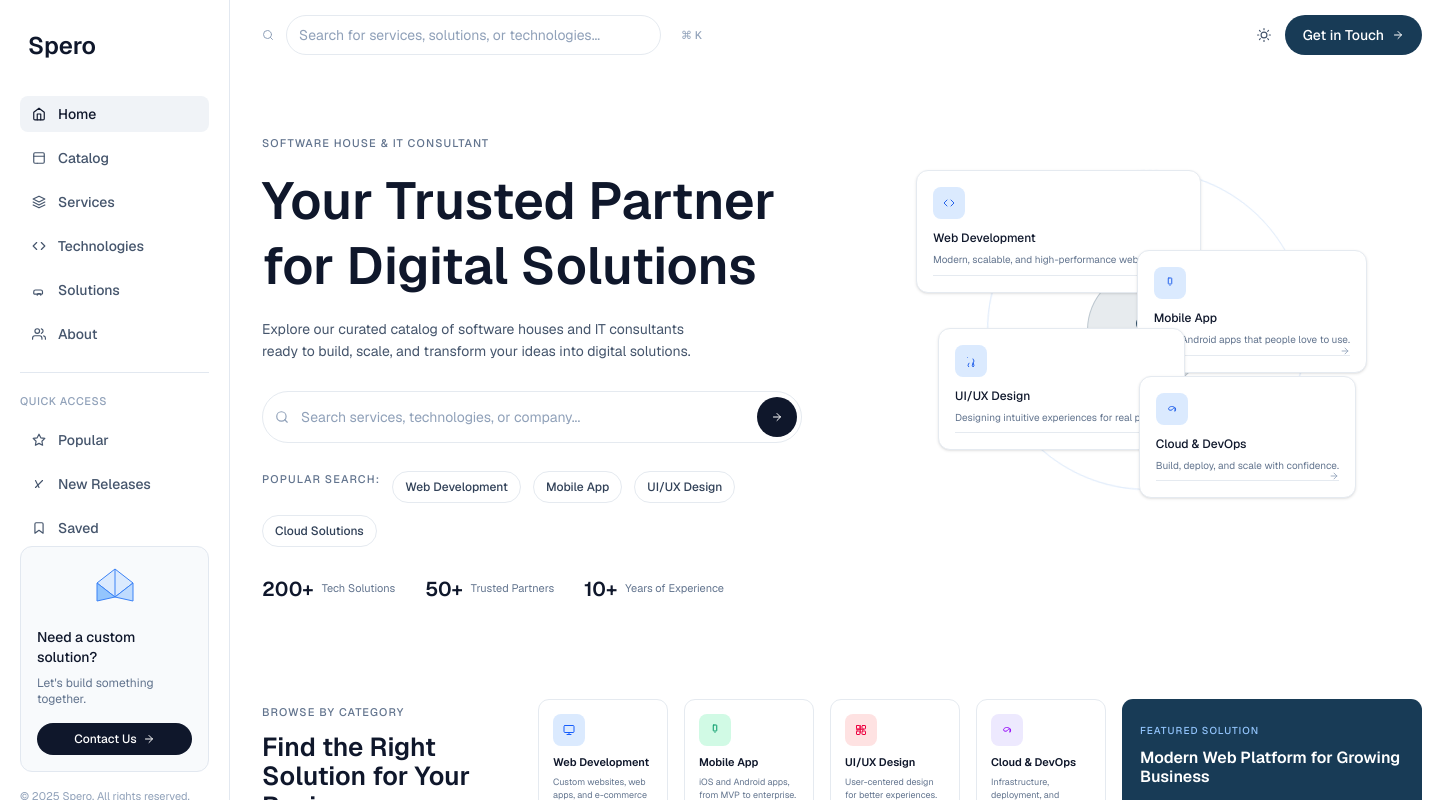
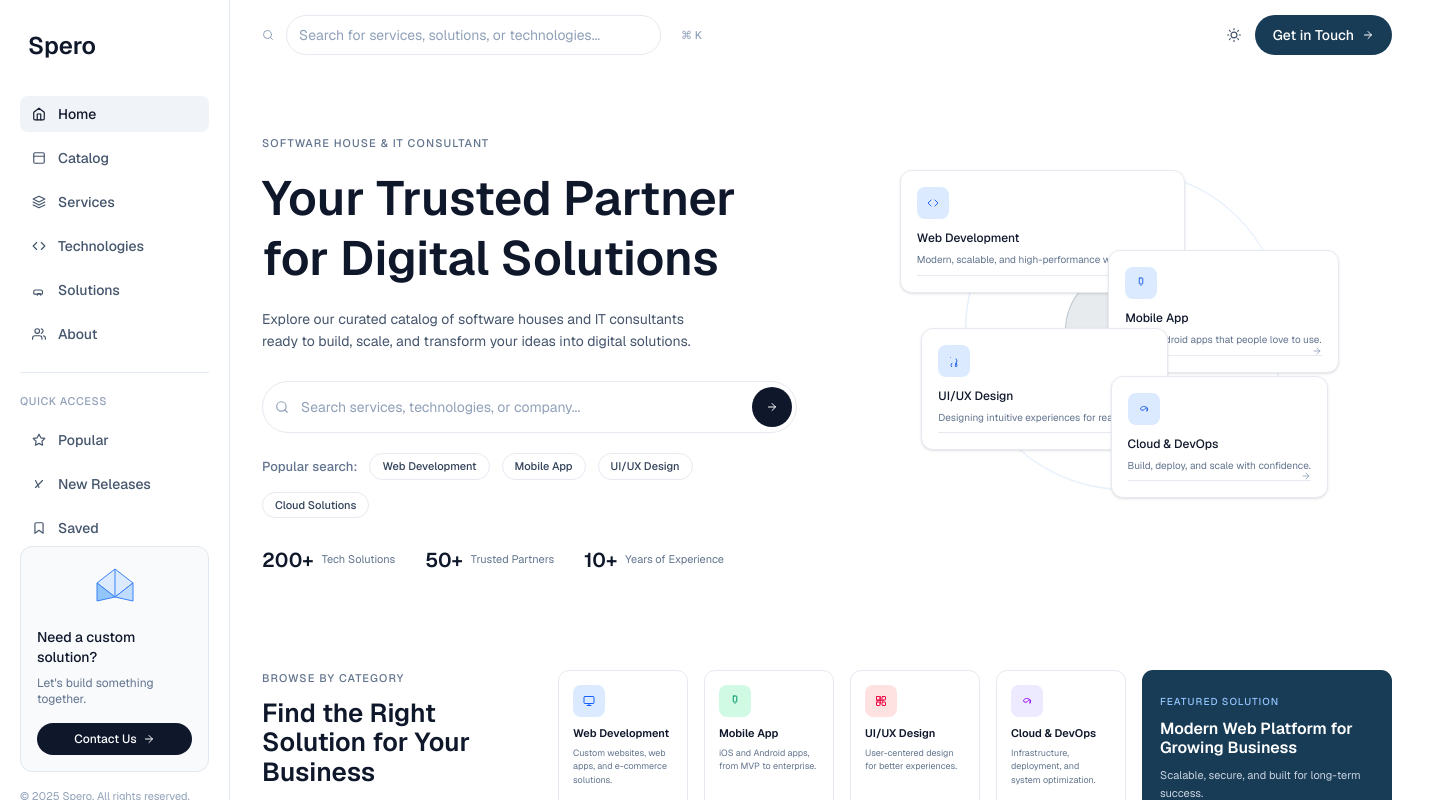
Before and after one commit to RamliWane/e-catalog-SPERO, a Next.js app: page / in a window 1280 px wide. Shown: the whole page, 1454 px wide, since content can reach past the window. Built offline with nearby package versions, Linux system fonts and the light colour scheme.

Commit message:
adjustment page home

```diff
--- a/app/components/home/BrowseByCategory.tsx
+++ b/app/components/home/BrowseByCategory.tsx
@@ -46,7 +46,14 @@ const CATEGORIES = [
 
 type IconComponent = (props: { className?: string; size?: number }) => ReactElement;
 
-function CategoryCard({ icon: Icon, title, desc, count, accent, accentText }: {
+function CategoryCard({
+  icon: Icon,
+  title,
+  desc,
+  count,
+  accent,
+  accentText,
+}: {
   icon: IconComponent;
   title: string;
   desc: string;
@@ -55,28 +62,35 @@ function CategoryCard({ icon: Icon, title, desc, count, accent, accentText }: {
   accentText: string;
 }) {
   const accentColorClass =
-    accentText === "#2563EB" ? "text-blue-600" :
-    accentText === "#10B981" ? "text-emerald-600" :
-    accentText === "#EF4444" ? "text-rose-600" :
-    "text-purple-600";
+    accentText === "#2563EB"
+      ? "text-blue-600"
+      : accentText === "#10B981"
+        ? "text-emerald-600"
+        : accentText === "#EF4444"
+          ? "text-rose-600"
+          : "text-purple-600";
 
   return (
     <a
       href="#"
-      className="flex flex-col bg-white border border-[#E5EAF0] rounded-[11px] p-[14px] w-full shrink-0 min-w-0 transition-all duration-200 hover:border-slate-900 hover:-translate-y-[2px] hover:shadow-sm focus-visible:outline-none focus-visible:ring-2 focus-visible:ring-[#183B56] focus-visible:ring-offset-2"
+      className="group flex flex-col bg-white border border-[#E5EAF0] rounded-[11px] p-[14px] w-full min-w-0 transition-all duration-200 hover:border-slate-900 hover:-translate-y-[2px] hover:shadow-sm focus-visible:outline-none focus-visible:ring-2 focus-visible:ring-[#183B56] focus-visible:ring-offset-2"
     >
-      <div className="flex items-center justify-center w-8 h-8 rounded-lg mb-[10px]" style={{ backgroundColor: accent }}>
+      <div
+        className="flex items-center justify-center w-8 h-8 rounded-lg mb-[10px]"
+        style={{ backgroundColor: accent }}
+      >
         <Icon size={12} className={accentColorClass} />
       </div>
       <h3 className="text-[11px] font-semibold text-slate-900 mb-[6px] leading-tight group-hover:text-[#183B56] transition-colors duration-200">
         {title}
       </h3>
-      <p className="text-[9px] text-slate-500 mb-auto leading-[1.5]">
-        {desc}
-      </p>
+      <p className="text-[9px] text-slate-500 mb-auto leading-[1.5]">{desc}</p>
       <div className="flex items-center gap-1.5 mt-[4px]">
         <span className="text-[9px] font-medium text-slate-400">{count}</span>
-        <ArrowRightIcon size={10} className="text-slate-400 group-hover:text-slate-900 transition-all duration-200 group-hover:translate-x-0.5" />
+        <ArrowRightIcon
+          size={10}
+          className="text-slate-400 group-hover:text-slate-900 transition-all duration-200 group-hover:translate-x-0.5"
+        />
       </div>
     </a>
   );
@@ -85,8 +99,9 @@ function CategoryCard({ icon: Icon, title, desc, count, accent, accentText }: {
 export default function BrowseByCategory() {
   return (
     <section className="bg-white py-[40px] px-[32px]">
-      <div className="grid grid-cols-1 gap-[20px] lg:grid-cols-[260px_repeat(4,minmax(130px,1fr))_300px] lg:gap-[16px] min-w-0">
-        <div className="min-w-0">
+      <div className="grid grid-cols-1 gap-[20px] sm:grid-cols-2 xl:grid-cols-[280px_repeat(4,minmax(130px,1fr))_250px] xl:gap-[16px] min-w-0">
+        {/* Kolom teks kiri */}
+        <div className="flex flex-col justify-center items-start min-w-0 sm:col-span-2 xl:col-span-1">
           <span className="inline-block mb-[12px] text-[11px] font-medium text-slate-500 uppercase tracking-widest">
             BROWSE BY CATEGORY
           </span>
@@ -94,23 +109,26 @@ export default function BrowseByCategory() {
             Find the Right Solution for Your Business
           </h2>
           <p className="text-[12px] text-slate-600 leading-[1.6] mb-[16px]">
-            Explore our catalog by category and discover the right expertise for your project.
+            Explore our catalog by category and discover the right expertise for
+            your project.
           </p>
           <a
             href="#"
-            className="text-[12px] font-medium text-[#183B56] flex items-center gap-1 hover:translate-x-1 transition-transform duration-200 focus-visible:outline-none focus-visible:underline"
+            className="text-[12px] underline font-medium text-[#183B56] flex items-center gap-1 hover:translate-x-1 transition-transform duration-200 focus-visible:outline-none focus-visible:underline"
           >
             View All Services
             <ArrowRightIcon size={10} />
           </a>
         </div>
 
+        {/* Card kategori */}
         {CATEGORIES.map((category) => (
           <CategoryCard key={category.title} {...category} />
         ))}
 
-        <div className="min-w-0">
-          <div className="relative bg-[#183B56] text-white rounded-[11px] p-[18px] h-[178px] flex flex-col justify-between">
+        {/* Card Featured */}
+        <div className="min-w-0 sm:col-span-2 xl:col-span-1">
+          <div className="relative overflow-hidden bg-[#183B56] text-white rounded-[11px] p-[18px] h-[178px] flex flex-col justify-between">
             <div className="relative z-10">
               <span className="inline-block mb-[10px] text-[10px] font-medium text-[#93C5FD] uppercase tracking-widest">
                 Featured Solution
--- a/app/components/home/Hero.tsx
+++ b/app/components/home/Hero.tsx
@@ -68,7 +68,7 @@ export default function Hero() {
         <span className="inline-block mb-[16px] text-[11px] font-medium text-slate-500 uppercase tracking-widest">
           SOFTWARE HOUSE & IT CONSULTANT
         </span>
-        <h1 className="text-[48px] lg:text-[52px] font-semibold text-slate-900 leading-tight mb-[20px] max-w-[520px]">
+        <h1 className="text-[48px] lg:text-[48px] font-semibold text-slate-900 leading-tight mb-[20px] max-w-[520px]">
           Your Trusted Partner for Digital Solutions
         </h1>
         <p className="text-[14px] text-slate-600 leading-relaxed mb-[28px] max-w-[460px]">
@@ -91,15 +91,15 @@ export default function Hero() {
           </button>
         </div>
 
-        <div className="mt-[28px] flex flex-wrap gap-3">
-          <span className="text-[11px] font-medium text-slate-500 uppercase tracking-widest whitespace-nowrap">
+        <div className="mt-[20px] items-center flex flex-wrap gap-3">
+          <span className="text-[13px] font-medium text-slate-500  whitespace-nowrap">
             Popular search:
           </span>
           {POPULAR_TAGS.map((tag) => (
             <button
               key={tag}
               type="button"
-              className="text-[12px] font-medium text-slate-700 px-3 py-1.5 rounded-full border border-[#E5EAF0] bg-white hover:bg-[#F5F7FA] hover:text-slate-900 transition-colors duration-150 focus-visible:outline-none focus-visible:ring-2 focus-visible:ring-[#183B56] whitespace-nowrap shrink-0"
+              className="text-[11px] font-medium text-slate-700 px-3 py-1 rounded-full border border-[#E5EAF0] bg-white hover:bg-[#F5F7FA] hover:text-slate-900 transition-colors duration-150 focus-visible:outline-none focus-visible:ring-2 focus-visible:ring-[#183B56] whitespace-nowrap shrink-0"
             >
               {tag}
             </button>
```
